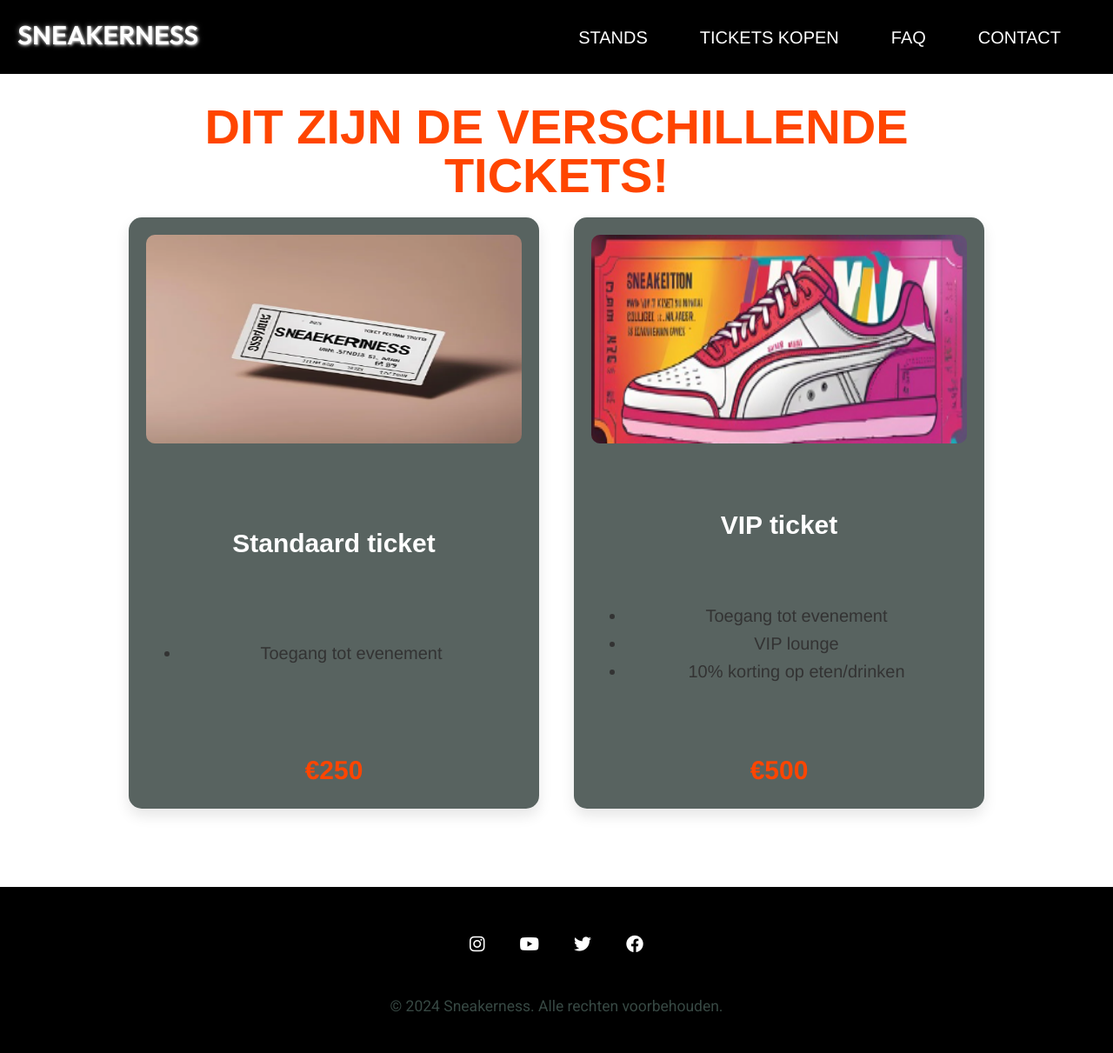
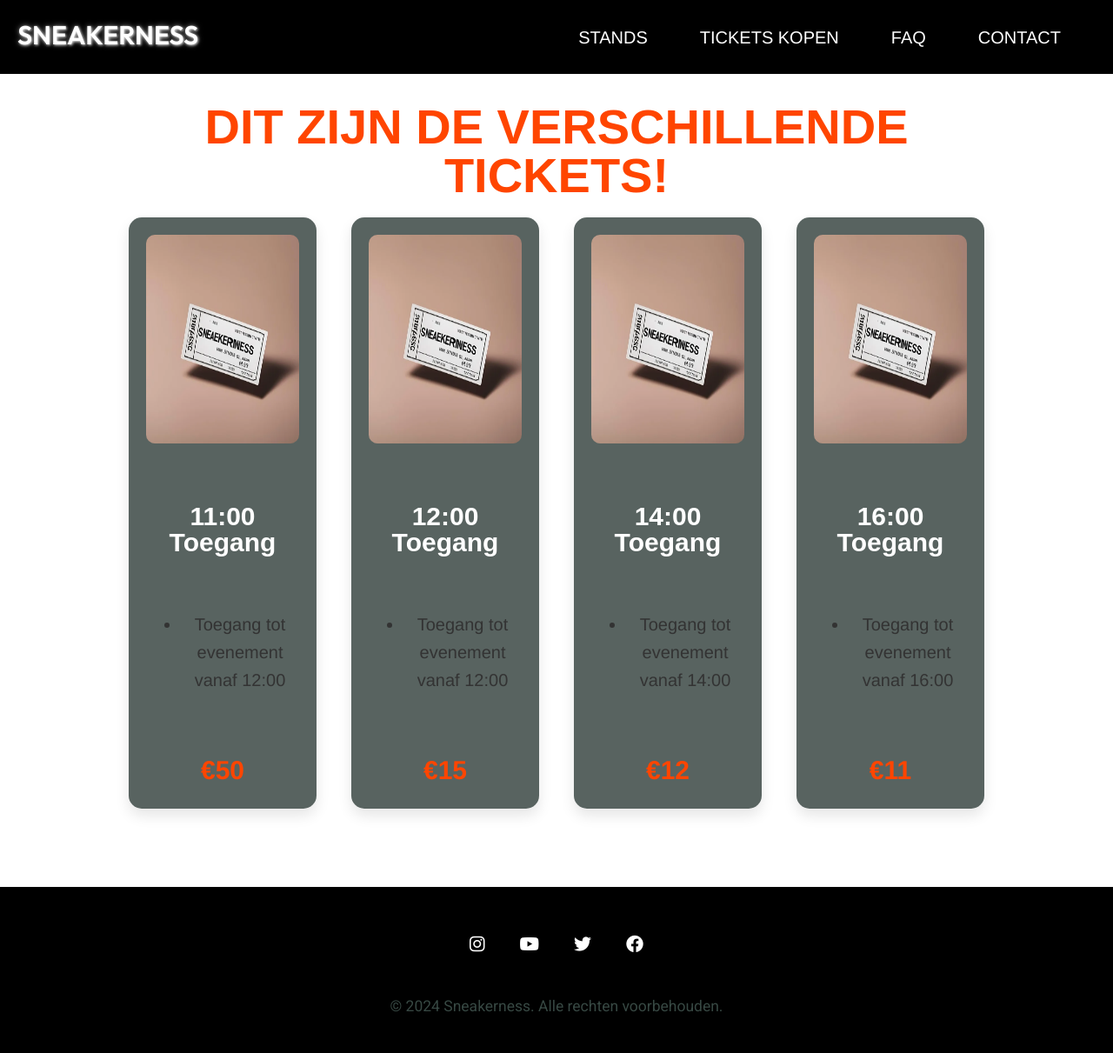
Before and after one commit to Dynamiteboem2/Project_p1_lj2, a PHP site: page /pages/Verschillende_tickets.php in a window 1280 px wide. Shown: the whole page at 87% size. Run offline with PHP 8.4, Linux system fonts and the light colour scheme; a stand-in replaces the project's code that opens the database connection; some libraries are stand-ins or nearby versions.

Commit message:
De nieuwe prijzen voor verschillende tickets

```diff
--- a/pages/Verschillende_tickets.php
+++ b/pages/Verschillende_tickets.php
@@ -13,33 +13,60 @@
                 <h2>Dit zijn de verschillende tickets!</h2>
             </div>
 
+
+
+
+            <div class="ticket-cards">
+
             <div class="ticket-cards">
                 <!-- Normaal Ticket -->
                 <div class="ticket-card">
                     <img class="ticket-img" src="../img/NormaleTicket.png" alt="Normale Ticket">
-                    <h3>Standaard ticket</h3>
+                    <h3>11:00 Toegang</h3>
 
                     <ul>
-                        <li>Toegang tot evenement</li>
+                        <li>Toegang tot evenement vanaf 12:00</li>
                     </ul>
-                    <span class="price">€250</span>
+                    <span class="price">€50</span>
+
+                </div>
+                <!-- Normaal Ticket -->
+                <div class="ticket-card">
+                    <img class="ticket-img" src="../img/NormaleTicket.png" alt="Normale Ticket">
+                    <h3>12:00 Toegang</h3>
+
+                    <ul>
+                        <li>Toegang tot evenement vanaf 12:00</li>
+                    </ul>
+                    <span class="price">€15</span>
 
                 </div>
 
-                <!-- VIP Ticket -->
                 <div class="ticket-card">
-                    <img class="ticket-img" src="../img/VIPticket.png" alt="VIP Ticket">
-                    <h3>VIP ticket</h3>
+                    <img class="ticket-img" src="../img/NormaleTicket.png" alt="Normale Ticket">
+                    <h3>14:00 Toegang</h3>
 
                     <ul>
-                        <li>Toegang tot evenement</li>
-                        <li>VIP lounge</li>
-                        <li>10% korting op eten/drinken</li>
+                        <li>Toegang tot evenement vanaf 14:00</li>
                     </ul>
-                    <span class="price">€500</span>
+                    <span class="price">€12</span>
+
+                </div>
+
+                <div class="ticket-card">
+                    <img class="ticket-img" src="../img/NormaleTicket.png" alt="VIP Ticket">
+                    <h3>16:00 Toegang</h3>
+
+                    <ul>
+                        <li>Toegang tot evenement vanaf 16:00</li>
+                    </ul>
+                    <span class="price">€11</span>
 
                 </div>
             </div>
+
+
+
         </div>
     </section>
 
```
